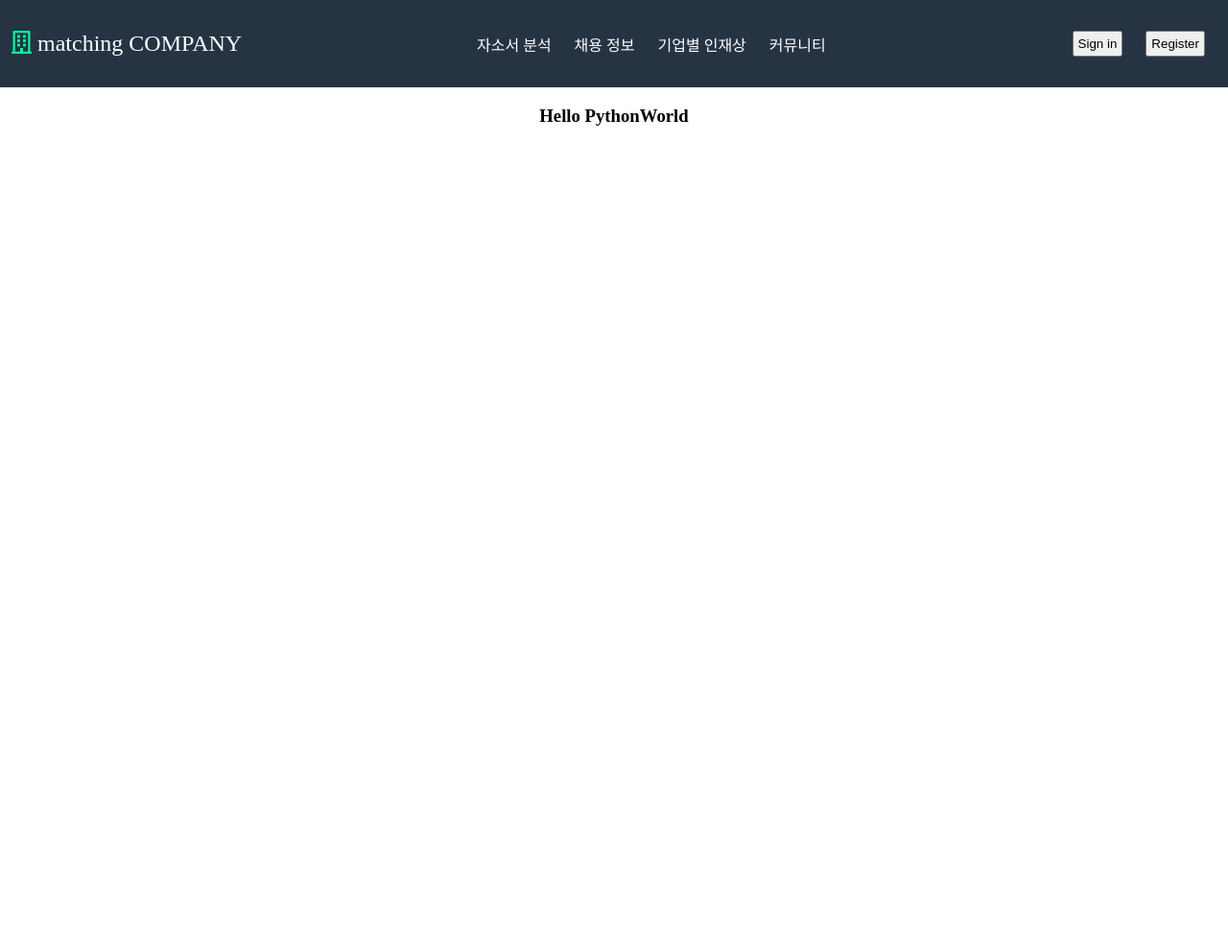
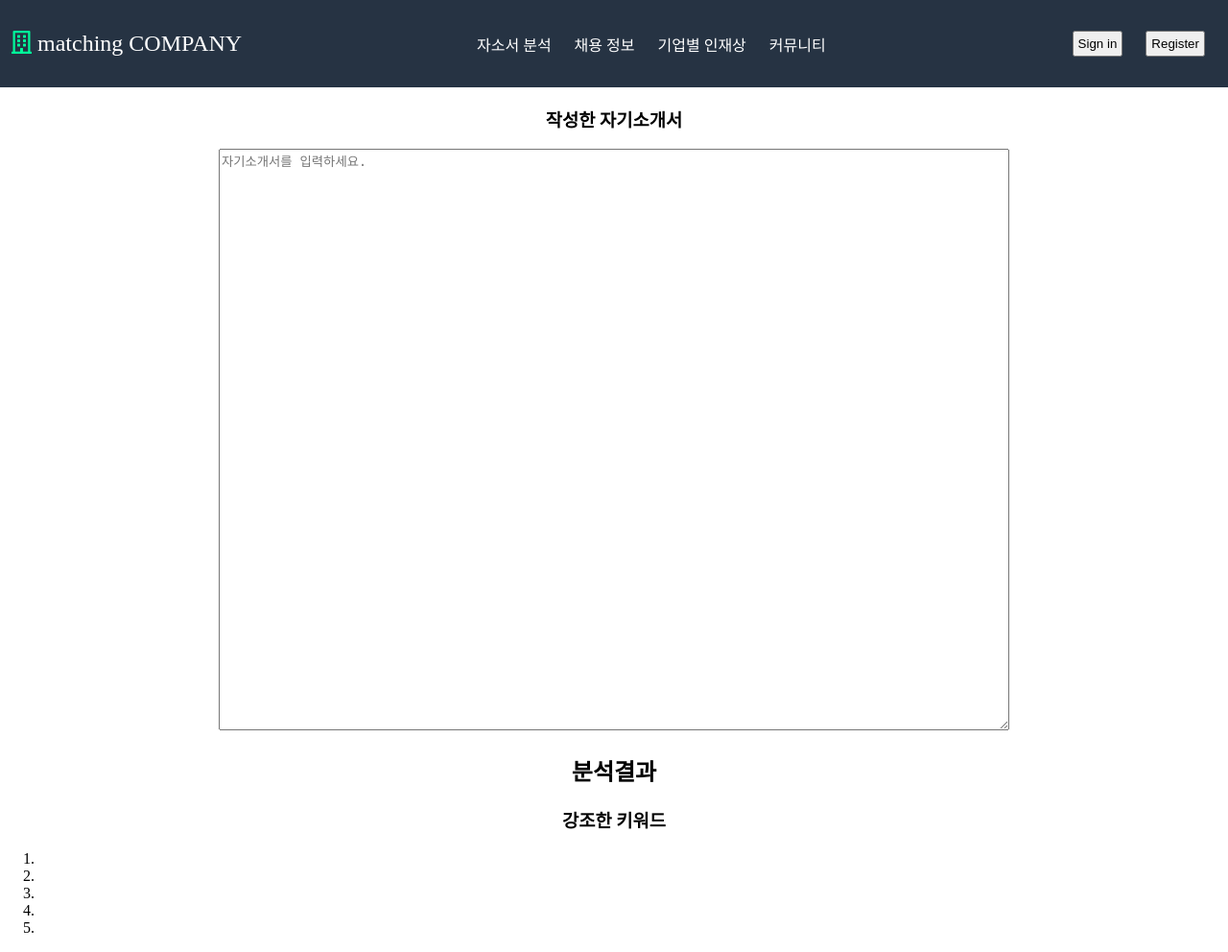
Before and after one commit to sa46lll/CoverLetter-Django, a Django app: page /community/result/ in a window 1280 px wide. Shown: the whole page at 96% size. Before the commit the page ends 131 px from the top, so only its background shows below. Run offline with Django 3.2, Linux system fonts and the light colour scheme; some libraries are stand-ins or nearby versions.

Commit message:
Create frame: result page

```diff
--- a/CV/community/templates/index.html
+++ b/CV/community/templates/index.html
@@ -10,6 +10,7 @@
     <link rel="stylesheet" href="https://cdnjs.cloudflare.com/ajax/libs/font-awesome/5.8.2/css/all.min.css"/>
 </head>
 <body>
+    <!-- 상단 네비게이션바 -->
     <nav class="navbar">
         <div class="navbar__logo">
             <i class="far fa-building"></i>
@@ -32,7 +33,7 @@
             <i class="fas fa-bars"></i>
         </a>
     </nav>
-
+    <!-- 자기소개서 작성란 -->
     {% block contents %}
     <h1 id="tit">내게 맞는 직무찾기</h1>
     <h6 class="info">원하는 직무를 선택하세요</h6>
--- a/CV/community/templates/result.html
+++ b/CV/community/templates/result.html
@@ -1,4 +1,5 @@
 {% extends "index.html" %}
+{% load static %}
 <!DOCTYPE html>
 <head>
     <meta charset="UTF-8">
@@ -8,7 +9,26 @@
 </head>
 <body>
     {% block contents %}
-    <h3>Hello PythonWorld</h3>
+    <div class="content">
+        <h3>작성한 자기소개서</h2>
+        <form method="">
+            <textarea id="letter-contents" rows="40" cols="100" placeholder="자기소개서를 입력하세요."></textarea>
+        </form>
+    </div>
+
+    <!-- 자기소개서 분석 결과 -->
+    <h2>분석결과</h2>
+    <div class="Keyword">
+        <h3>강조한 키워드</h3>
+        <ol class="keyword_result">
+            <li></li>
+            <li></li>
+            <li></li>
+            <li></li>
+            <li></li>
+        </ul>
+        <!-- 워드클라우드 이미지 삽입하는 곳 -->
+    </div>
 
     {% endblock %}
 </body>
```
